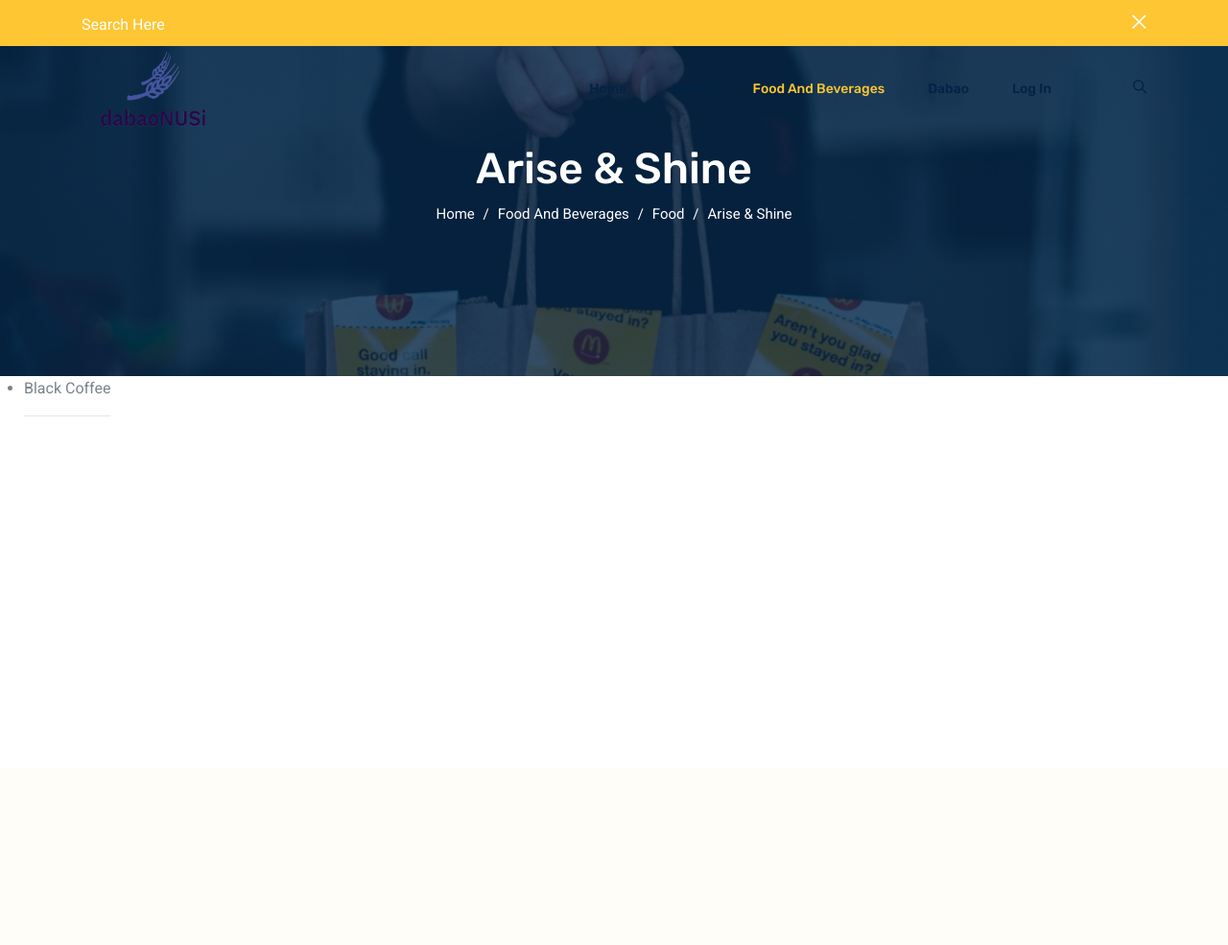
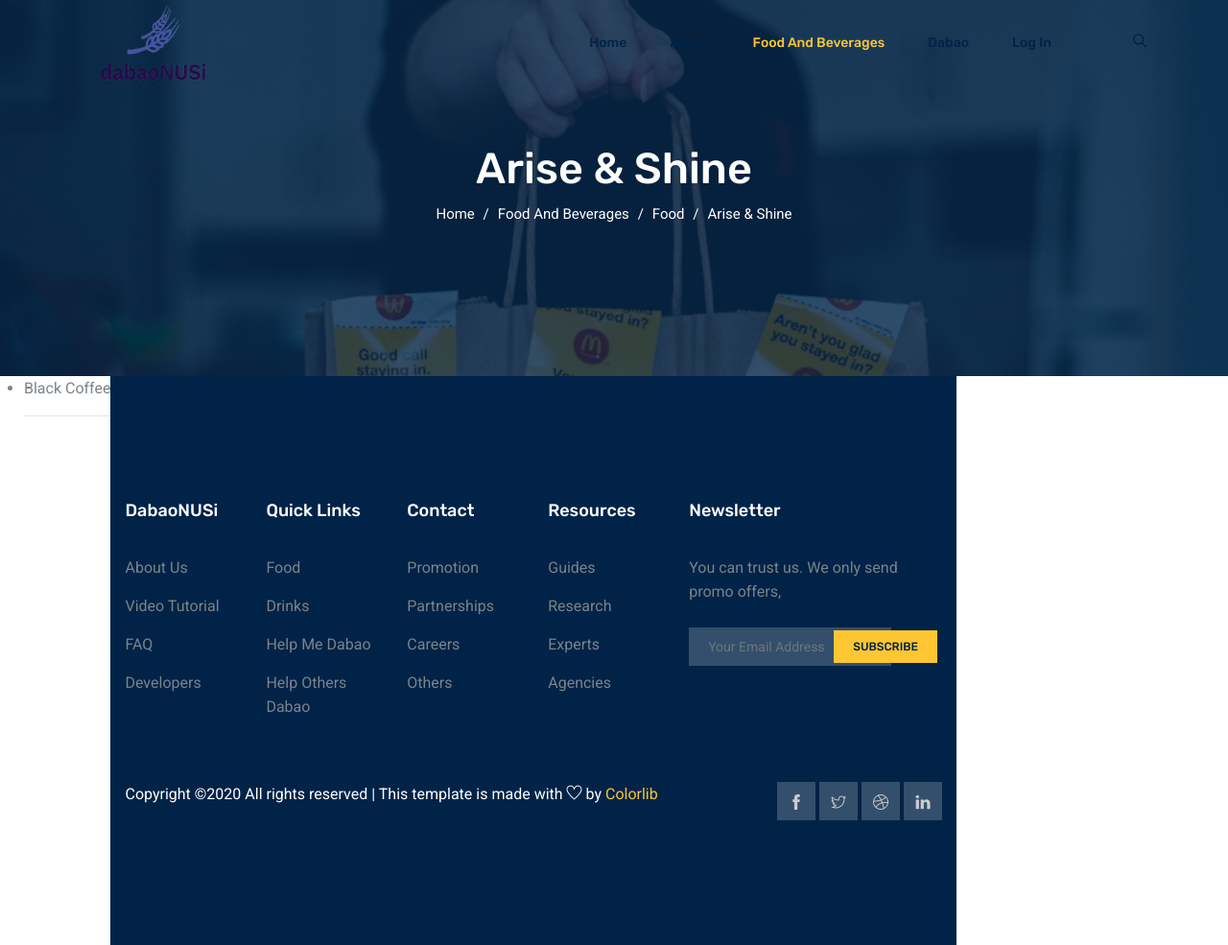
Before and after one commit to verreenn/Project-DabaoNUSi, a Django app: page /restaurant/1/ in a window 1280 px wide. Shown: the whole page at 96% size. Before the commit the page ends 434 px from the top, so only its background shows below. Run offline with Django 3.2, Linux system fonts and the light colour scheme; data comes from the database, SQL or seed files in the repository; some libraries are stand-ins or nearby versions.

Commit message:
slight update for the restaurant_meals page

```diff
--- a/enyues/dabaoNUSi/theApp/templates/restaurant_meals.html
+++ b/enyues/dabaoNUSi/theApp/templates/restaurant_meals.html
@@ -162,3 +162,113 @@
         <hr />
       {% endfor %}
     </ul>
+
+    <!--================ Start footer Area  =================-->
+    <footer class="footer-area section_gap">
+        <div class="container">
+          <div class="row">
+            <div class="col-lg-2 col-md-6 single-footer-widget">
+              <h4>DabaoNUSi</h4>
+              <ul>
+                <li><a href="/about">About Us</a></li>
+                <li><a href="#">Video Tutorial</a></li>
+                <li><a href="#">FAQ</a></li>
+                <li><a href="#">Developers</a></li>
+              </ul>
+            </div>
+            <div class="col-lg-2 col-md-6 single-footer-widget">
+              <h4>Quick Links</h4>
+              <ul>
+                <li><a href="/food">Food</a></li>
+                <li><a href="/drinks">Drinks</a></li>
+                <li><a href="/help_me_dabao">Help Me Dabao</a></li>
+                <li><a href="/help_others_dabao">Help Others Dabao</a></li>
+              </ul>
+            </div>
+            <div class="col-lg-2 col-md-6 single-footer-widget">
+              <h4>Contact</h4>
+              <ul>
+                <li><a href="#">Promotion</a></li>
+                <li><a href="#">Partnerships</a></li>
+                <li><a href="#">Careers</a></li>
+                <li><a href="#">Others</a></li>
+              </ul>
+            </div>
+            <div class="col-lg-2 col-md-6 single-footer-widget">
+              <h4>Resources</h4>
+              <ul>
+                <li><a href="#">Guides</a></li>
+                <li><a href="#">Research</a></li>
+                <li><a href="#">Experts</a></li>
+                <li><a href="#">Agencies</a></li>
+              </ul>
+            </div>
+            <div class="col-lg-4 col-md-6 single-footer-widget">
+              <h4>Newsletter</h4>
+              <p>You can trust us. We only send promo offers,</p>
+              <div class="form-wrap" id="mc_embed_signup">
+                <form
+                  target="_blank"
+                  action="https://spondonit.us12.list-manage.com/subscribe/post?u=1462626880ade1ac87bd9c93a&amp;id=92a4423d01"
+                  method="get"
+                  class="form-inline"
+                >
+                  <input
+                    class="form-control"
+                    name="EMAIL"
+                    placeholder="Your Email Address"
+                    onfocus="this.placeholder = ''"
+                    onblur="this.placeholder = 'Your Email Address'"
+                    required=""
+                    type="email"
+                  />
+                  <button class="click-btn btn btn-default">
+                    <span>subscribe</span>
+                  </button>
+                  <div style="position: absolute; left: -5000px;">
+                    <input
+                      name="b_36c4fd991d266f23781ded980_aefe40901a"
+                      tabindex="-1"
+                      value=""
+                      type="text"
+                    />
+                  </div>
+
+                  <div class="info"></div>
+                </form>
+              </div>
+            </div>
+          </div>
+          <div class="row footer-bottom d-flex justify-content-between">
+            <p class="col-lg-8 col-sm-12 footer-text m-0 text-white">
+              <!-- Link back to Colorlib can't be removed. Template is licensed under CC BY 3.0. -->
+  Copyright &copy;<script>document.write(new Date().getFullYear());</script> All rights reserved | This template is made with <i class="ti-heart" aria-hidden="true"></i> by <a href="https://colorlib.com" target="_blank">Colorlib</a>
+  <!-- Link back to Colorlib can't be removed. Template is licensed under CC BY 3.0. -->
+            </p>
+            <div class="col-lg-4 col-sm-12 footer-social">
+              <a href="#"><i class="ti-facebook"></i></a>
+              <a href="#"><i class="ti-twitter"></i></a>
+              <a href="#"><i class="ti-dribbble"></i></a>
+              <a href="#"><i class="ti-linkedin"></i></a>
+            </div>
+          </div>
+        </div>
+      </footer>
+      <!--================ End footer Area  =================-->
+
+        <!-- Optional JavaScript -->
+        <!-- jQuery first, then Popper.js, then Bootstrap JS -->
+        <script src="{% static 'js/jquery-3.2.1.min.js' %}"></script>
+        <script src="{% static 'js/popper.js' %}"></script>
+        <script src="{% static 'js/bootstrap.min.js' %}"></script>
+        <script src="{% static 'vendors/nice-select/js/jquery.nice-select.min.js' %}"></script>
+        <script src="{% static 'vendors/owl-carousel/owl.carousel.min.js' %}"></script>
+        <script src="{% static 'js/owl-carousel-thumb.min.js' %}"></script>
+        <script src="{% static 'js/jquery.ajaxchimp.min.js' %}"></script>
+        <script src="{% static 'js/mail-script.js' %}"></script>
+        <!--gmaps Js-->
+        <script src="https://maps.googleapis.com/maps/api/js?key=AIzaSyCjCGmQ0Uq4exrzdcL6rvxywDDOvfAu6eE"></script>
+        <script src="{% static 'js/gmaps.min.js' %}"></script>
+        <script src="{% static 'js/theme.js' %}"></script>
+      </body>
+    </html>
```
